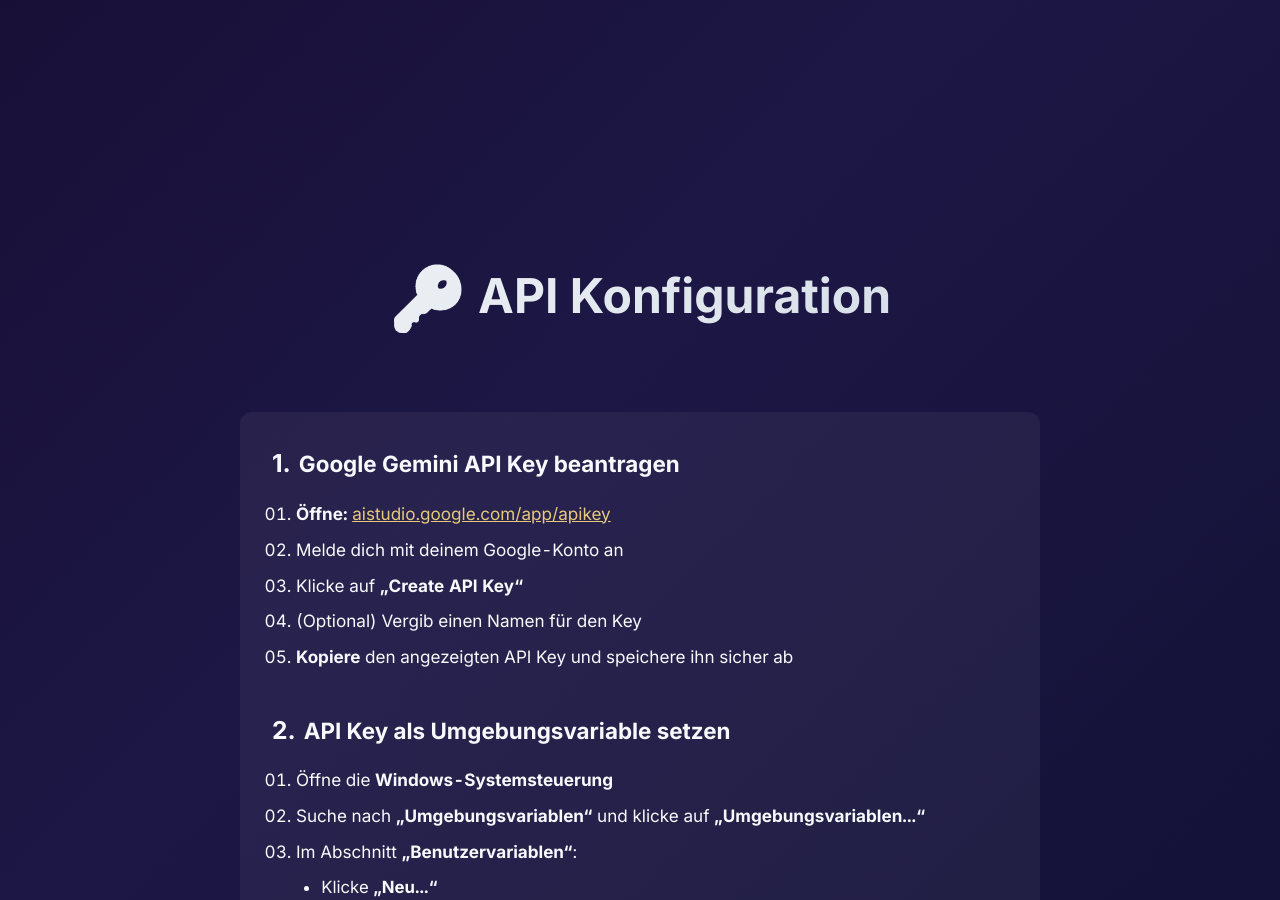
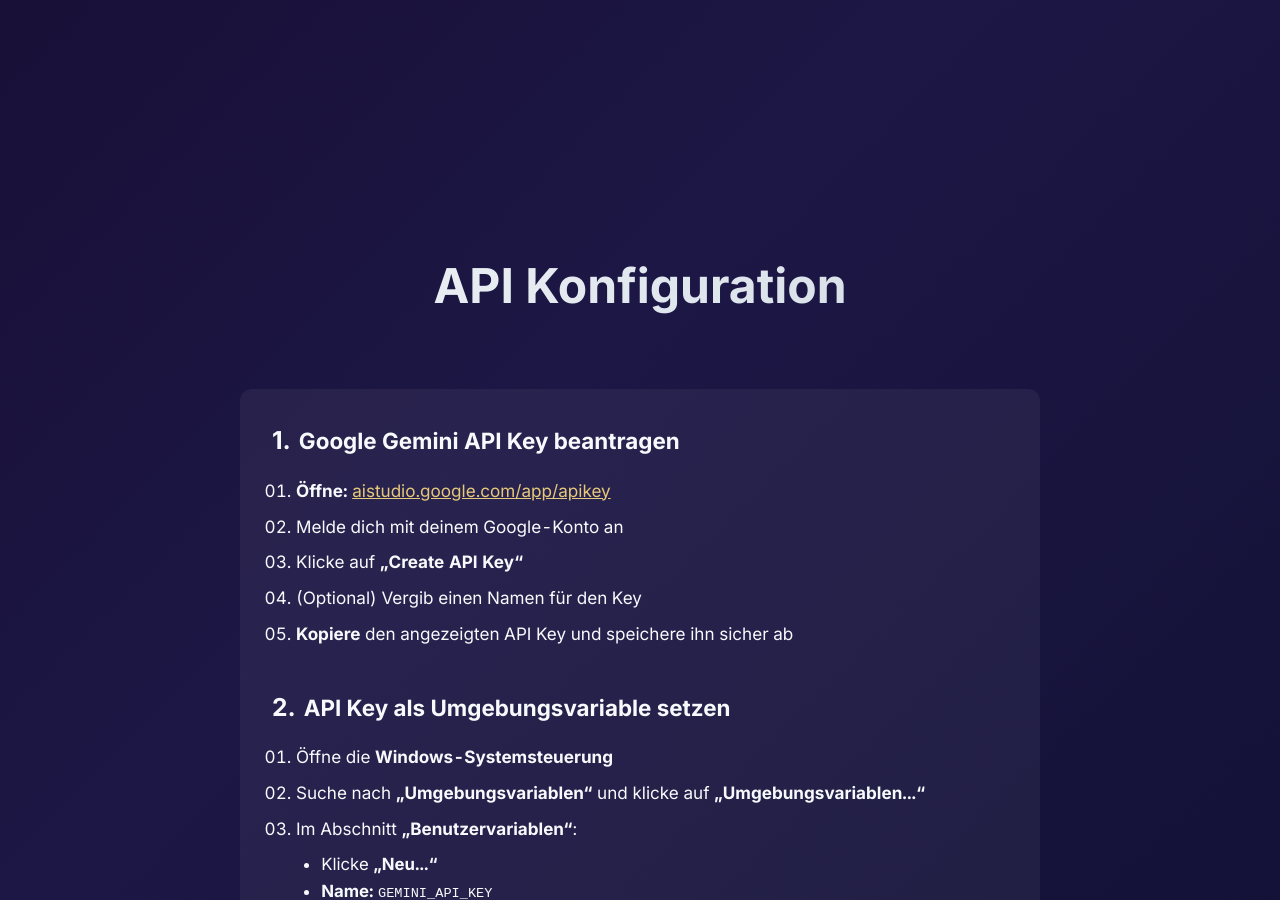
Before and after one commit to kingsepp/kingsepp.github.io, a Jekyll site: the page built from ai4mbse/index.md, in a window 1280 px wide and 900 px high, scrolled down 1740 px. Built offline with Jekyll 4.4.1, drawn with Linux system fonts in a browser that asks for light colours.

```diff
--- a/ai4mbse/index.md
+++ b/ai4mbse/index.md
@@ -76,7 +76,7 @@ robots: noindex, nofollow
 <section class="section api-section glass-morphism" aria-labelledby="api-title">
   <div class="container">
     <h2 id="api-title" class="section-title">
-      <span style="font-size:1.3em;vertical-align:-0.12em;">🔑</span> API Konfiguration
+    API Konfiguration
     </h2>
 
     <div class="content-wrapper">
--- a/assets/js/main.js
+++ b/assets/js/main.js
@@ -159,7 +159,6 @@ if ('requestIdleCallback' in window) {
         document.head.appendChild(link);
 
         const script = document.createElement('script');
-        script.src = '/assets/js/analytics.js'; // Example: analytics script
         script.defer = true;
         document.body.appendChild(script);
     });
@@ -173,7 +172,6 @@ if ('requestIdleCallback' in window) {
         document.head.appendChild(link);
 
         const script = document.createElement('script');
-        script.src = '/assets/js/analytics.js'; // Example: analytics script
         script.defer = true;
         document.body.appendChild(script);
     }, 2000);
```
